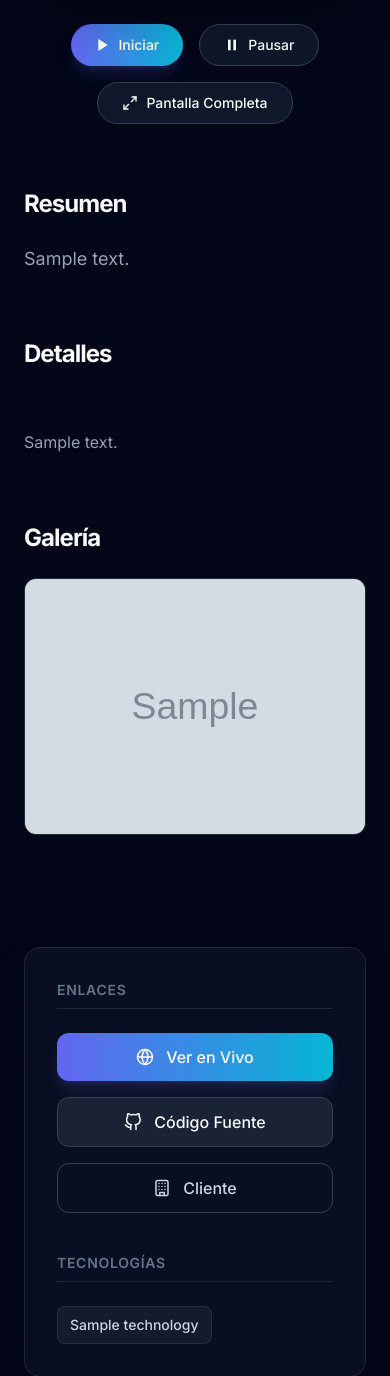
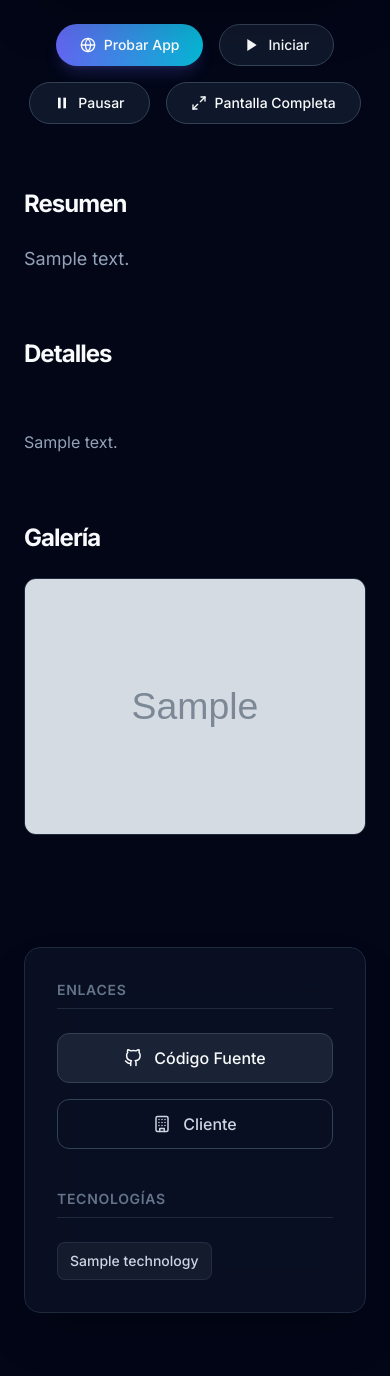
Before and after one commit to Antonio-Riveros/pagina, a Django app: a page that uses templates/projects/detail.html in a window 390 px wide. Shown: the part 799-2175 px from the top of the page. Run offline with Django 5.2, Linux system fonts and the light colour scheme; tables that the repository leaves empty hold one stand-in row (values such as "Sample post"); grey boxes marked "Sample" are stand-in pictures; some libraries are stand-ins or nearby versions.

Commit message:
detalles

```diff
--- a/templates/projects/detail.html
+++ b/templates/projects/detail.html
@@ -43,10 +43,11 @@
     <div class="mx-auto max-w-5xl px-6">
         <div class="grid grid-cols-1 lg:grid-cols-12 gap-12 lg:gap-16">
             <!-- Main Info -->
-            <div class="{% if proyecto.url_demo or proyecto.url_github or proyecto.url_cliente or proyecto.tecnologias.exists %}lg:col-span-8{% else %}lg:col-span-12 max-w-4xl mx-auto w-full{% endif %}">
+            <div class="{% if proyecto.url_github or proyecto.url_cliente or proyecto.tecnologias.exists %}lg:col-span-8{% else %}lg:col-span-12 max-w-4xl mx-auto w-full{% endif %}">
                 <!-- Video Embebido de YouTube -->
-                {% if proyecto.youtube_url %}
+                {% if proyecto.youtube_url or proyecto.url_demo %}
                 <div class="mb-16">
+                    {% if proyecto.youtube_url %}
                     <h2 class="text-2xl font-bold text-slate-50 mb-6">Demostración</h2>
                     <div id="video-container-{{ proyecto.id }}" class="relative w-full aspect-video rounded-2xl overflow-hidden border border-slate-800 bg-slate-950 shadow-2xl group [&:fullscreen]:rounded-none [&:fullscreen]:p-0">
                         <style>
@@ -69,9 +70,17 @@
                             <svg width="20" height="20" viewBox="0 0 24 24" fill="none" stroke="currentColor" stroke-width="2" stroke-linecap="round" stroke-linejoin="round"><line x1="18" y1="6" x2="6" y2="18"></line><line x1="6" y1="6" x2="18" y2="18"></line></svg>
                         </button>
                     </div>
+                    {% endif %}
 
-                    <div class="mt-6 flex flex-wrap gap-4 justify-center">
-                        <button onclick="playVideo_{{ proyecto.id }}()" class="inline-flex items-center gap-2 px-6 py-2.5 bg-gradient-to-r from-indigo-500 to-cyan-500 hover:from-indigo-400 hover:to-cyan-400 text-white transition-all rounded-full font-medium text-sm focus-visible:outline-none focus-visible:ring-2 focus-visible:ring-cyan-500 shadow-lg shadow-indigo-500/20">
+                    <div class="mt-6 flex flex-wrap gap-4 {% if proyecto.youtube_url %}justify-center{% else %}justify-start{% endif %}">
+                        {% if proyecto.url_demo %}
+                        <a href="{{ proyecto.url_demo }}" target="_blank" rel="noopener noreferrer" class="inline-flex items-center gap-2 px-6 py-2.5 bg-gradient-to-r from-indigo-500 to-cyan-500 hover:from-indigo-400 hover:to-cyan-400 text-white transition-all rounded-full font-medium text-sm focus-visible:outline-none focus-visible:ring-2 focus-visible:ring-cyan-500 shadow-lg shadow-indigo-500/20">
+                            <svg width="16" height="16" viewBox="0 0 24 24" fill="none" stroke="currentColor" stroke-width="2" stroke-linecap="round" stroke-linejoin="round"><circle cx="12" cy="12" r="10"></circle><line x1="2" y1="12" x2="22" y2="12"></line><path d="M12 2a15.3 15.3 0 0 1 4 10 15.3 15.3 0 0 1-4 10 15.3 15.3 0 0 1-4-10 15.3 15.3 0 0 1 4-10z"></path></svg>
+                            Probar App
+                        </a>
+                        {% endif %}
+                        {% if proyecto.youtube_url %}
+                        <button onclick="playVideo_{{ proyecto.id }}()" class="inline-flex items-center gap-2 px-6 py-2.5 bg-slate-900 text-slate-50 border border-slate-700 hover:bg-slate-800 transition-colors rounded-full font-medium text-sm focus-visible:outline-none focus-visible:ring-2 focus-visible:ring-indigo-500">
                             <svg width="16" height="16" viewBox="0 0 24 24" fill="currentColor" stroke="none"><polygon points="5 3 19 12 5 21 5 3"></polygon></svg>
                             Iniciar
                         </button>
@@ -83,8 +92,10 @@
                             <svg width="16" height="16" viewBox="0 0 24 24" fill="none" stroke="currentColor" stroke-width="2" stroke-linecap="round" stroke-linejoin="round"><polyline points="15 3 21 3 21 9"></polyline><polyline points="9 21 3 21 3 15"></polyline><line x1="21" y1="3" x2="14" y2="10"></line><line x1="3" y1="21" x2="10" y2="14"></line></svg>
                             Pantalla Completa
                         </button>
+                        {% endif %}
                     </div>
 
+                    {% if proyecto.youtube_url %}
                     <script>
                         var ytPlayer_{{ proyecto.id }};
                         function onYouTubeIframeAPIReady() {
@@ -121,6 +132,7 @@
                         }
                     </script>
                     <script src="https://www.youtube.com/iframe_api"></script>
+                    {% endif %}
                 </div>
                 {% endif %}
 
@@ -154,20 +166,14 @@
             </div>
 
             <!-- Sidebar -->
-            {% if proyecto.url_demo or proyecto.url_github or proyecto.url_cliente or proyecto.tecnologias.exists %}
+            {% if proyecto.url_github or proyecto.url_cliente or proyecto.tecnologias.exists %}
             <div class="lg:col-span-4">
                 <div class="sticky top-24 p-8 rounded-2xl bg-slate-900/60 border border-slate-800 backdrop-blur-xl shadow-2xl">
                     <!-- Links -->
-                    {% if proyecto.url_demo or proyecto.url_github or proyecto.url_cliente %}
+                    {% if proyecto.url_github or proyecto.url_cliente %}
                     <div class="mb-10">
                         <h3 class="text-sm font-semibold uppercase tracking-wider text-slate-500 mb-6 pb-2 border-b border-slate-800">Enlaces</h3>
                         <div class="flex flex-col gap-4">
-                            {% if proyecto.url_demo %}
-                            <a href="{{ proyecto.url_demo }}" target="_blank" rel="noopener noreferrer" class="inline-flex justify-center items-center gap-3 bg-gradient-to-r from-indigo-500 to-cyan-500 hover:from-indigo-400 hover:to-cyan-400 text-white transition-all px-6 py-3 rounded-xl font-medium focus-visible:outline-none focus-visible:ring-2 focus-visible:ring-cyan-500 w-full shadow-lg shadow-indigo-500/20">
-                                <svg width="18" height="18" viewBox="0 0 24 24" fill="none" stroke="currentColor" stroke-width="2" stroke-linecap="round" stroke-linejoin="round"><circle cx="12" cy="12" r="10"></circle><line x1="2" y1="12" x2="22" y2="12"></line><path d="M12 2a15.3 15.3 0 0 1 4 10 15.3 15.3 0 0 1-4 10 15.3 15.3 0 0 1-4-10 15.3 15.3 0 0 1 4-10z"></path></svg>
-                                Ver en Vivo
-                            </a>
-                            {% endif %}
                             {% if proyecto.url_github %}
                             <a href="{{ proyecto.url_github }}" target="_blank" rel="noopener noreferrer" class="inline-flex justify-center items-center gap-3 bg-slate-800/80 hover:bg-slate-700/80 text-slate-50 border border-slate-700 transition-colors px-6 py-3 rounded-xl font-medium focus-visible:outline-none focus-visible:ring-2 focus-visible:ring-slate-400 w-full">
                                 <svg width="18" height="18" viewBox="0 0 24 24" fill="none" stroke="currentColor" stroke-width="2" stroke-linecap="round" stroke-linejoin="round"><path d="M9 19c-5 1.5-5-2.5-7-3m14 6v-3.87a3.37 3.37 0 0 0-.94-2.61c3.14-.35 6.44-1.54 6.44-7A5.44 5.44 0 0 0 20 4.77 5.07 5.07 0 0 0 19.91 1S18.73.65 16 2.48a13.38 13.38 0 0 0-7 0C6.27.65 5.09 1 5.09 1A5.07 5.07 0 0 0 5 4.77a5.44 5.44 0 0 0-1.5 3.78c0 5.42 3.3 6.61 6.44 7A3.37 3.37 0 0 0 9 18.13V22"></path></svg>
```
